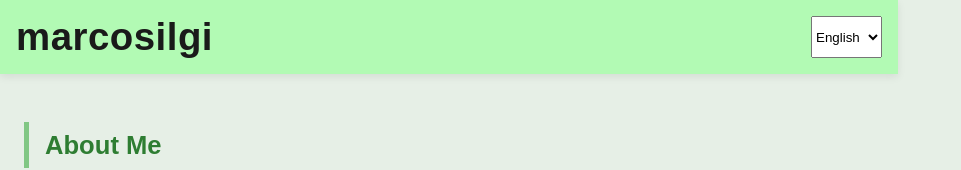
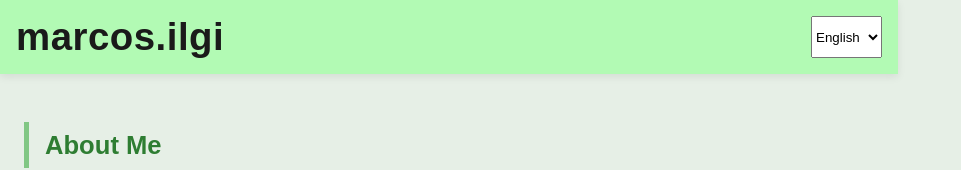
Before and after one commit to mrcocgn/Biopic, a React (Vite) app in the folder client/: page / in a window 1280 px wide. Shown: the top 170 px of the page, without its empty margins (0-961 px from the left). Built offline with nearby package versions, Linux system fonts and the light colour scheme.

Commit message:
Update header title to include a dot for branding consistency

```diff
--- a/client/src/components/Header.jsx
+++ b/client/src/components/Header.jsx
@@ -3,7 +3,7 @@ import LanguageSwitcher from './LanguageSwitcher';
 function Header() {
   return (
     <header style={{ padding: '1rem', display: 'flex', justifyContent: 'space-between' }}>
-      <h1>marcosilgi</h1>
+      <h1>marcos.ilgi</h1>
       <LanguageSwitcher />
     </header>
   );
```
